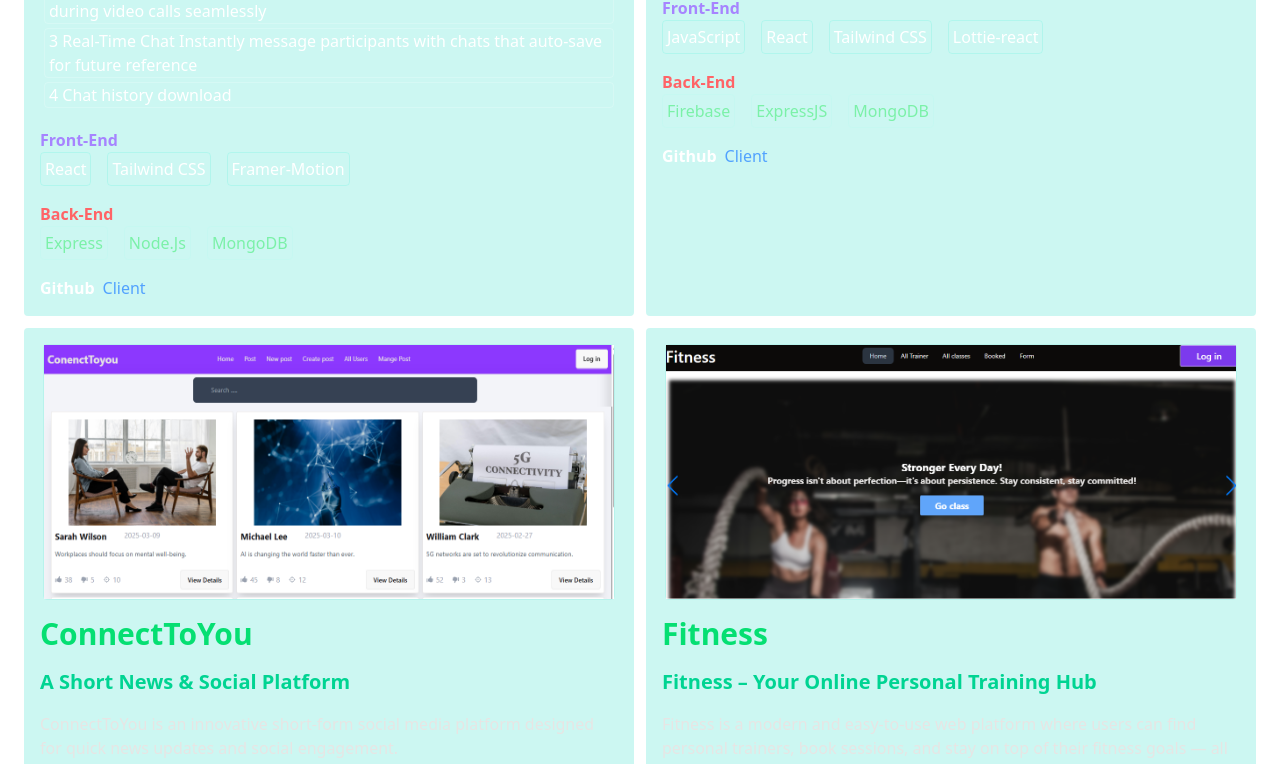
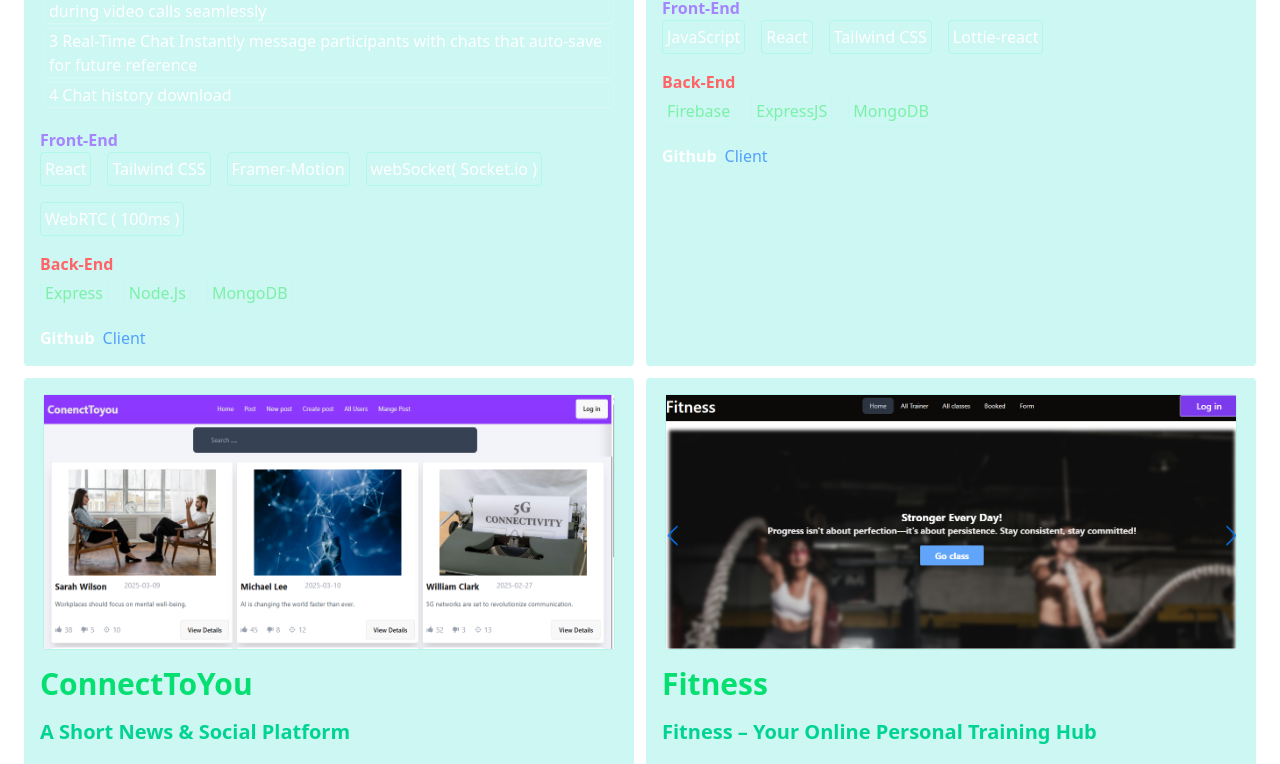
Before and after one commit to SakibFakir69/Portfolio2, a React (Vite) app: page / in a window 1280 px wide. Shown: the part 2484-3248 px from the top of the page. Built offline with nearby package versions, Linux system fonts and the light colour scheme.

Commit message:
line bug fix

```diff
--- a/src/components/project/project.jsx
+++ b/src/components/project/project.jsx
@@ -26,7 +26,7 @@ function Project() {
         "Chat history download",
 
       ],
-      front_end: ["React", " Tailwind CSS", "Framer-Motion"],
+      front_end: ["React", " Tailwind CSS", "Framer-Motion"," webSocket( Socket.io )","WebRTC ( 100ms )"],
       backend: ["Express", "Node.Js", "MongoDB"],
       chat: ["Socket.io"],
       video: ["WebSocket", "100ms", "agora"],
@@ -154,11 +154,11 @@ function Project() {
 
             <div>
               <h2 className="font-semibold text-violet-400">Front-End</h2>
-              <div className="flex gap-4">
+              <div className="flex gap-4 flex-wrap">
                 {item.front_end.map((front, key) => (
                   <p
                     key={key}
-                    className="border p-1 rounded hover:bg-teal-400/20 border-teal-300/20"
+                    className="border p-1 rounded hover:bg-teal-400/20 border-teal-300/20 inline-block"
                   >
                     {front}
                   </p>
@@ -170,7 +170,7 @@ function Project() {
 
             <div>
               <h2 className="font-semibold text-red-400">Back-End</h2>
-              <div className="flex gap-4">
+              <div className="flex gap-4 flex-wrap">
                 {item.backend.map((backend, key) => (
                   <p
                     key={key}
```
